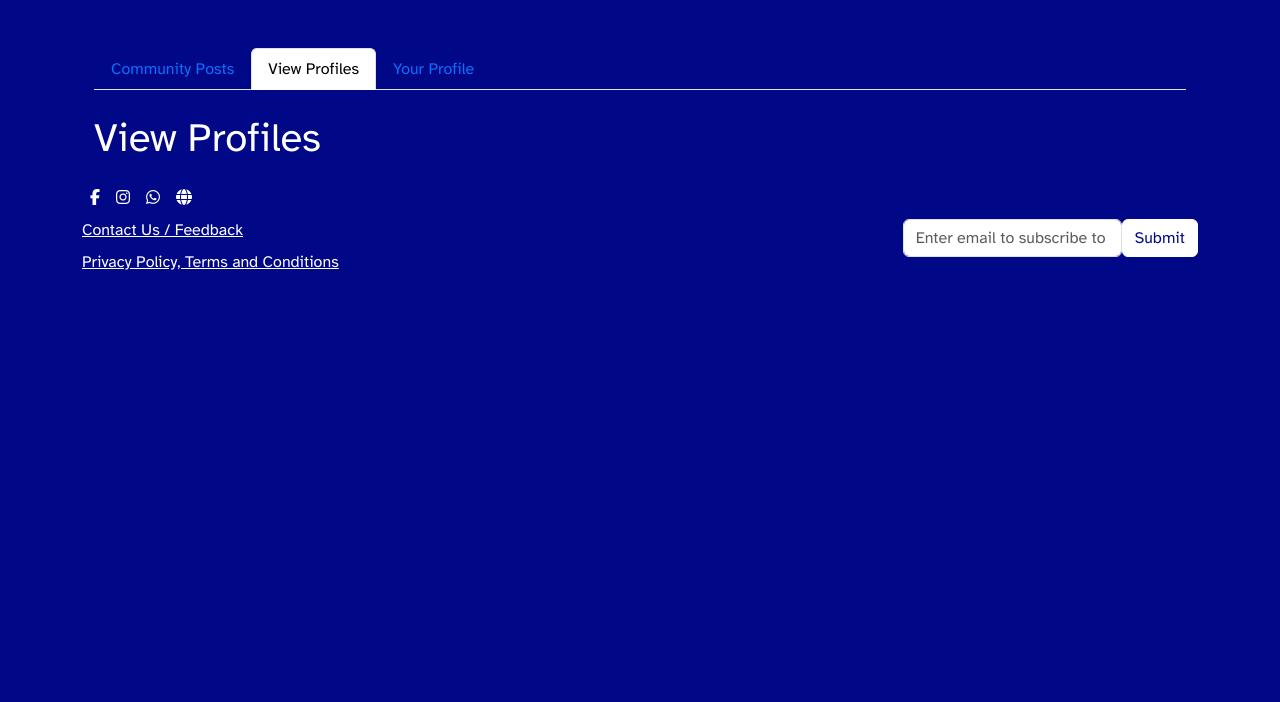
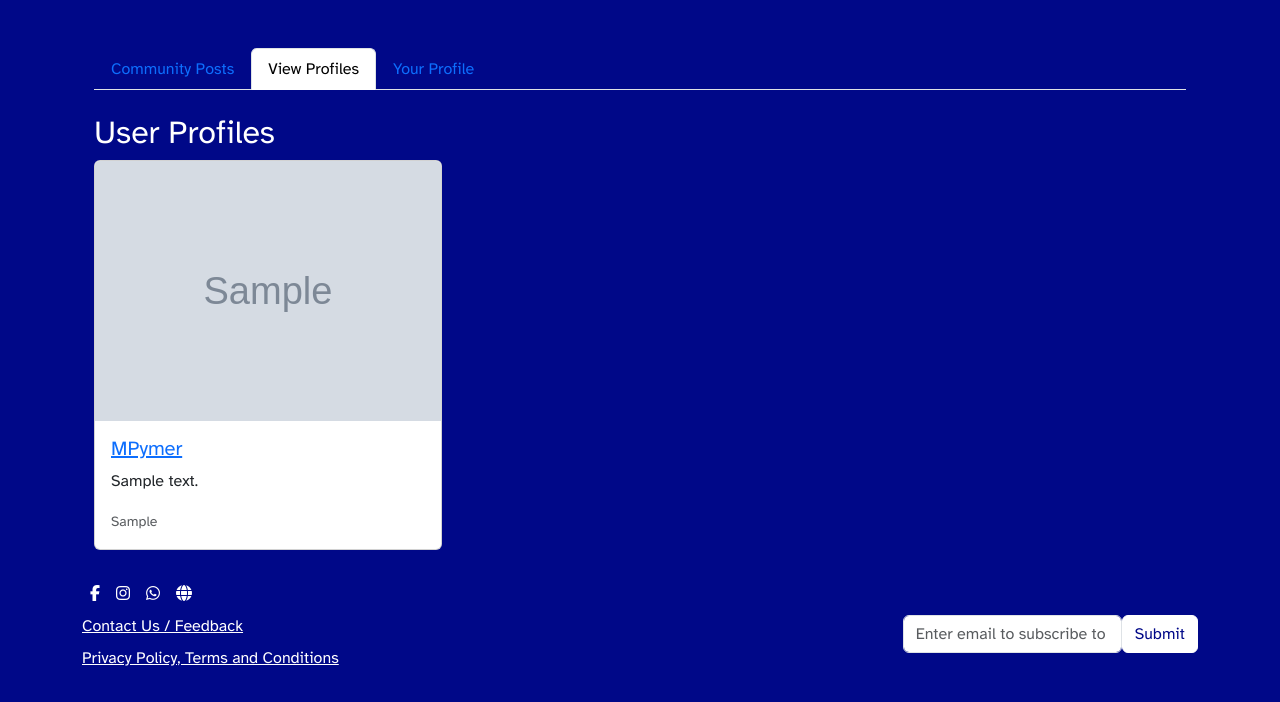
Before and after one commit to Mi-Py-1/Freedom-Wheels, a Django app: page /community/ in a window 1280 px wide, after a click on "View Profiles". Shown: the part 172-874 px from the top of the page. Before the commit the page ends 442 px from the top, so only its background shows below. Run offline with Django 5.2, Linux system fonts and the light colour scheme; a user stored in the database is signed in; data comes from the database, SQL or seed files in the repository; tables that the repository leaves empty hold one stand-in row (values such as "Sample post"); grey boxes marked "Sample" are stand-in pictures; some libraries are stand-ins or nearby versions.

Commit message:
fixed styling for profiles and implemented into tab of community page

```diff
--- a/my_app/templates/base.html
+++ b/my_app/templates/base.html
@@ -79,7 +79,7 @@
                     </ul>
                 </div>
                 <div class="col-md-6 d-flex align-items-center justify-content-end">
-                    <form class="d-flex w-100 justify-content-end" aria-label="Subscribe to our newsletter">
+                    <form class="d-flex w-100 justify-content-end" aria-label="Enter email to subscribe to our newsletter">
                         <div class="form-group mb-0 email-input">
                             <label for="newsletterEmail" class="sr-only">Enter email to subscribe to our newsletter</label>
                             <input type="email" class="form-control" id="newsletterEmail" placeholder="Enter email to subscribe to our newsletter">
--- a/my_app/templates/community.html
+++ b/my_app/templates/community.html
@@ -33,14 +33,34 @@
             </div>
         </div>
         <div class="tab-pane fade" id="view-profiles" role="tabpanel" aria-labelledby="view-profiles-tab">
-            <h1>View Profiles</h1>
-            <div class="list-group">
-                {% for profile in profiles %}
-                    <a href="{% url 'profile' profile.user.id %}" class="list-group-item list-group-item-action">
-                        <h5 class="mb-1">{{ profile.user.username }}</h5>
-                        <p class="mb-1">{{ profile.bio|truncatewords:30 }}</p>
-                    </a>
-                {% endfor %}
+            <h2>User Profiles</h2>
+            <div class="row">
+                {% if profiles %}
+                    {% for profile in profiles %}
+                        <div class="col-md-4">
+                            <div class="card mb-3">
+                                <a href="{% url 'profile' profile.user.id %}">
+                                    {% if profile.profile_image %}
+                                        <img src="{{ profile.profile_image.url }}" class="card-img-top" alt="{{ profile.user.username }}">
+                                    {% else %}
+                                        <img src="{% static 'default-profile.png' %}" class="card-img-top" alt="{{ profile.user.username }}">
+                                    {% endif %}
+                                </a>
+                                <div class="card-body">
+                                    <h5 class="card-title">
+                                        <a href="{% url 'profile' profile.user.id %}">
+                                            {{ profile.user.username }}
+                                        </a>
+                                    </h5>
+                                    <p class="card-text">{{ profile.bio }}</p>
+                                    <p class="card-text"><small class="text-muted">{{ profile.location }}</small></p>
+                                </div>
+                            </div>
+                        </div>
+                    {% endfor %}
+                {% else %}
+                    <p>No profiles found.</p>
+                {% endif %}
             </div>
         </div>
         <div class="tab-pane fade" id="your-profile" role="tabpanel" aria-labelledby="your-profile-tab">
--- a/my_app/views.py
+++ b/my_app/views.py
@@ -24,7 +24,8 @@ def helpus(request):
 def community(request):
     if request.user.is_authenticated:
         posts = Post.objects.all()
-        return render(request, 'community.html', {'posts': posts})
+        profiles = Profile.objects.all()
+        return render(request, 'community.html', {'posts': posts, 'profiles': profiles})
     else:
         form = AuthenticationForm()
         return render(request, 'community.html', {'form': form})
```
